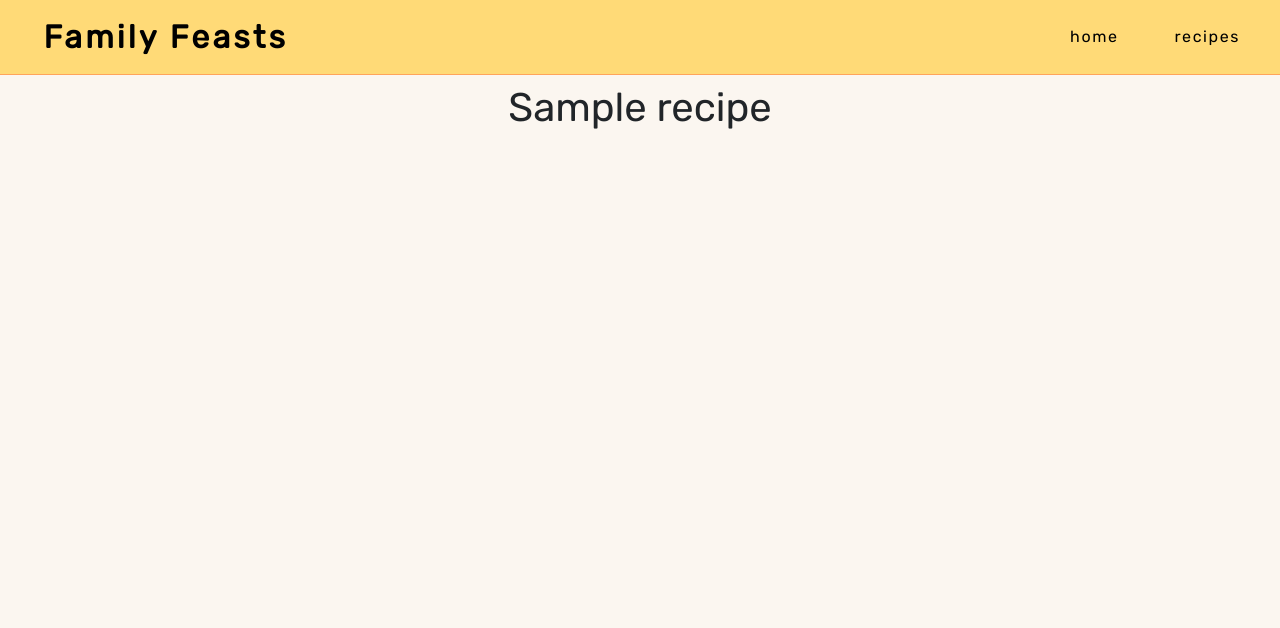
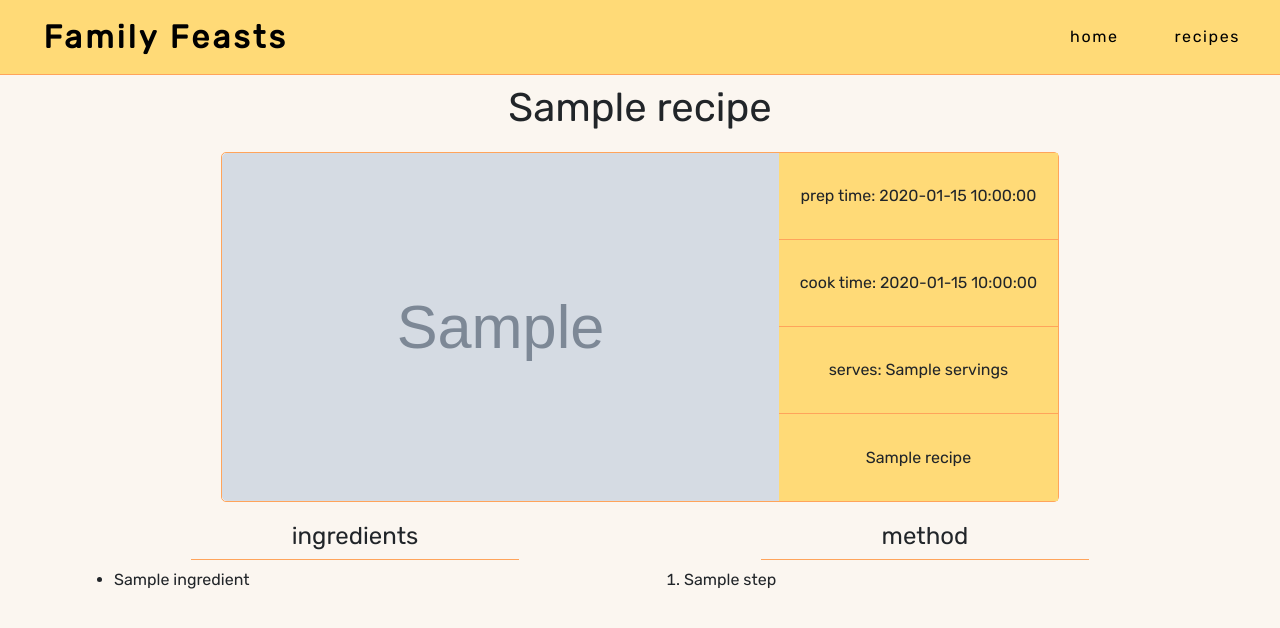
Before and after one commit to mitchdavenport88/family-feasts, a Flask app: template templates/view_recipe.html in a window 1280 px wide. Shown: the top 628 px of the page. Run offline with Flask 2, Linux system fonts and the light colour scheme; the template is opened without the code that fills it: most values are stand-ins (such as "Sample title", 1, 10 or a date in 2020); grey boxes marked "Sample" are stand-in pictures; some libraries are stand-ins or nearby versions.

Commit message:
Bind data from db to view_recipe.html. Add styling to page

```diff
--- a/static/css/style.css
+++ b/static/css/style.css
@@ -136,7 +136,7 @@ body {
     padding: 4%;
     border: 1px solid var(--orange);
     background-color: var(--light-orange);
-    border-radius: 10px;
+    border-radius: 5px;
 }
 
 .why-content-box p {
@@ -160,12 +160,55 @@ body {
     margin: 0 auto 8px;
 }
 
-/* recipe cards */
+/* recipes.html */
 
 .card {
     border: 1px solid var(--orange);
     background-color: var(--light-orange);
     margin-bottom: 20px;
+}
+
+/* view_recipes.html */
+
+.recipe-info-row {
+    width: 100%;
+    margin: 0 auto;
+}
+
+.recipe-info-card {
+    border: 1px solid var(--orange);
+    border-radius: 5px;
+}
+
+.recipe-info-pic {
+    object-fit: cover;
+    width: 100%;
+    height: 348px;
+    border-top-left-radius: 5px;
+    border-top-right-radius: 5px;
+}
+
+.recipe-info-box {
+    background-color: var(--light-orange);
+    display: flex;
+    align-items: center;
+    justify-content: center;
+    text-align: center;
+    height: 40px;
+}
+
+.recipe-info-box p {
+    margin-bottom: 0px;
+}
+
+.ingredients-container,
+.method-container {
+    margin-top: 20px;
+}
+
+.ingredients-container li,
+.method-container li {
+    margin-bottom: 8px;
 }
 
 /* footer */
@@ -227,3 +270,25 @@ body {
         margin-right: 1%;
     }
 }
+
+/* min-width md */
+@media only screen and (min-width: 767px) {
+    /* view_recipes.html */
+    .recipe-info-card-row{
+        height: 100%;
+    }
+    .recipe-info-card {
+        height: 350px;
+    }
+    .recipe-info-box {
+        height: 25%;
+    }
+    .recipe-info-pic {
+        border-top-left-radius: 5px;
+        border-bottom-left-radius: 5px;
+        border-top-right-radius: 0px;
+    }
+    .recipe-info-box:not(:last-child) {
+    border-bottom: 1px solid var(--orange);
+    }
+}
--- a/templates/view_recipe.html
+++ b/templates/view_recipe.html
@@ -1,18 +1,49 @@
 {% extends "base.html" %}
 {% block content %}
 
-    <h1 class="text-center page-title">{{ recipe.recipe_name }}</h1>
+    <div class="container-fluid">
+        <h1 class="text-center page-title">{{ recipe.recipe_name }}</h1>
+        <div class="row recipe-info-row">
+            <div class="col-12 col-md-8 offset-md-2 recipe-info-card">
+                <div class="row recipe-info-card-row">
+                    <div class="col-12 col-md-8 p-0">
+                        <img class="recipe-info-pic" src="{{ recipe.recipe_image }}" alt="{{ recipe.recipe_name }}">
+                    </div>
+                    <div class="col-12 col-md-4">
+                        <div class="row" style="height: 100%;">
+                            <div class="col-6 col-md-12 recipe-info-box">
+                                <p>prep time: {{ recipe.prep_time }}</p>
+                            </div>
+                            <div class="col-6 col-md-12 recipe-info-box">
+                                <p>cook time: {{ recipe.cook_time }}</p>
+                            </div>
+                            <div class="col col-md-12 recipe-info-box">
+                                <p>serves: {{ recipe.servings }}</p>
+                            </div>
+                            <div class="col col-md-12 recipe-info-box">
+                                <p>{{ recipe.category_name }}</p>
+                            </div>
+                        </div>
+                    </div>
+                </div>
+            </div>
+        </div>
+    </div>
 
-    <!-- <div class="recipe-container">
-        <div class="row m-0 recipe-contents">
-            <div class="col-6">
+    <div class="container">
+        <div class="row">
+            <div class="col-12 col-md-6 ingredients-container">
+                <h4 class="text-center">ingredients</h4>
+                <div class="underline"></div>
                 <ul>
                     {% for ingredient in recipe.ingredients %}
                         <li>{{ ingredient }}</li>
                     {% endfor %}
                 </ul>
             </div>
-            <div class="col-6">
+            <div class="col-12 col-md-6 method-container">
+                <h4 class="text-center">method</h4>
+                <div class="underline"></div>
                 <ol>
                     {% for step in recipe.recipe_steps %}
                         <li>{{ step }}</li>
@@ -20,6 +51,6 @@
                 </ol>
             </div>
         </div>
-    </div> -->
+    </div>
 
 {% endblock %}
```
Also changed, not shown: templates/recipes.html (+10 -5 lines).
